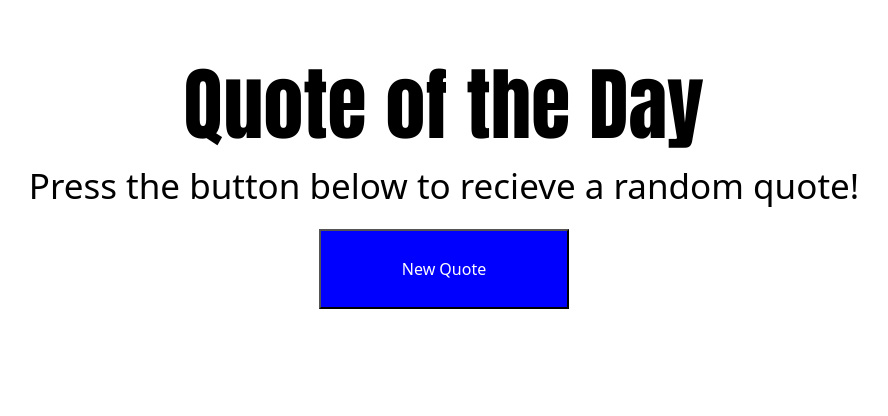
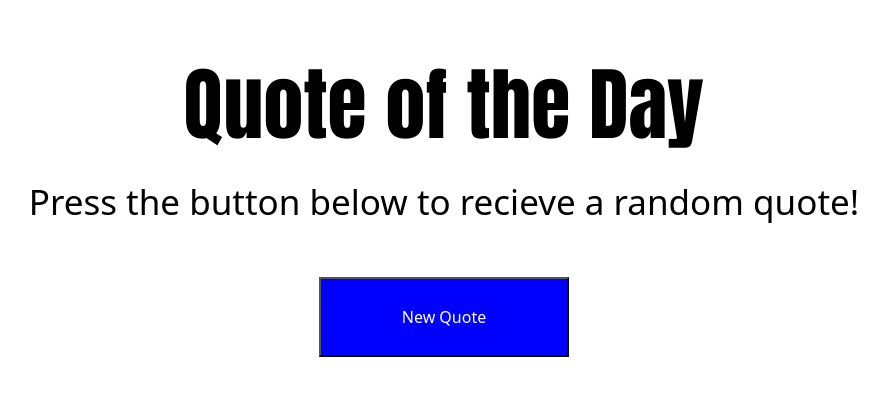
Before and after one commit to sayed62/Generator, a plain HTML site: page index.html in a window 1280 px wide. Shown: the whole page, without its empty margins (196-1084 px from the left). Drawn offline with Linux system fonts and the light colour scheme.

Commit message:
sec commit

```diff
--- a/index.html
+++ b/index.html
@@ -10,8 +10,8 @@
   <body>
     <div class="w-75 m-auto p-2 my-5 col-sm-12" >
       <h1 class="text-center">Quote of the Day</h1>
-      <p>Press the button below to recieve a random quote!</p>
-      <button onclick="generateQuote();" class="bnt" id="sbtn" >New Quote </button>
+      <p class="m-4">Press the button below to recieve a random quote!</p>
+      <button onclick="generateQuote();" class="bnt m-4" id="sbtn" >New Quote </button>
       <p class="quote m-4"></p>
       <p class="writer"></p>
     </div>
```
